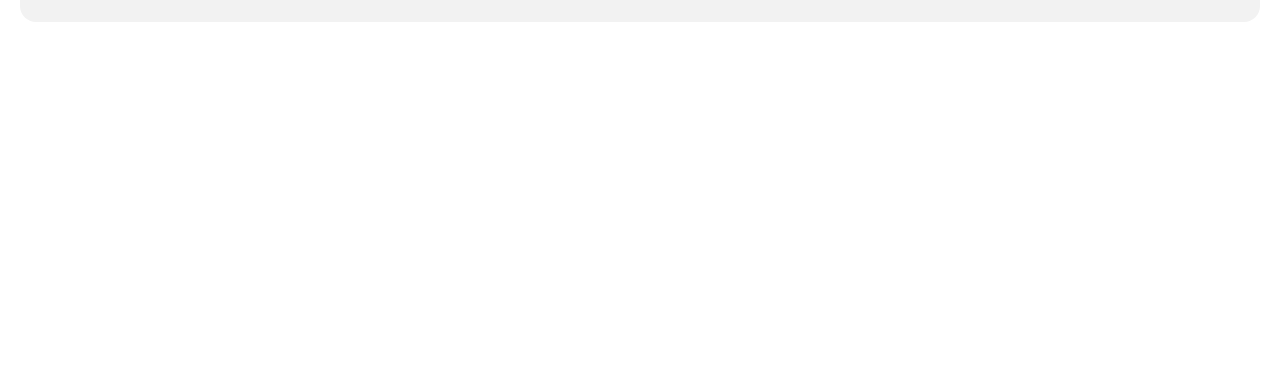
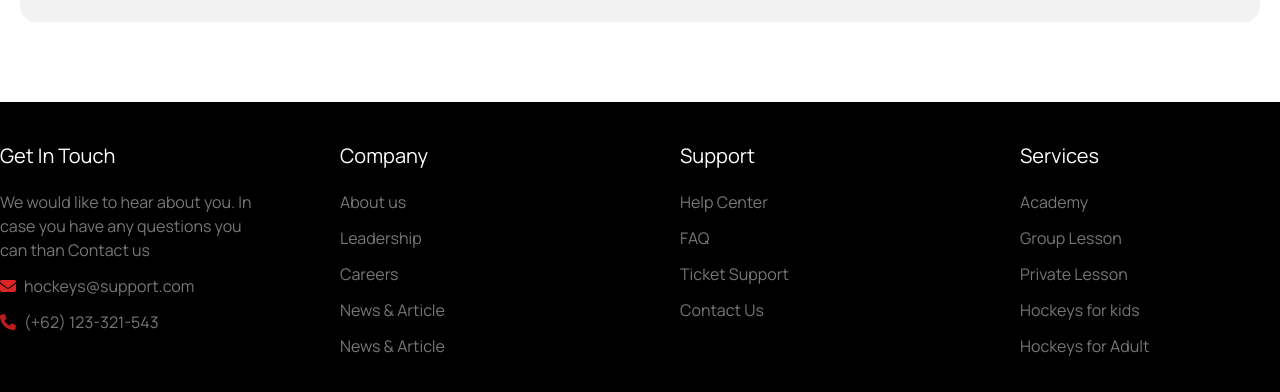
Before and after one commit to shahariar223/hockey-shop-in-bd, a plain HTML site: page index.html in a window 1280 px wide. Shown: the part 5847-6239 px from the top of the page. Before the commit the page ends 5909 px from the top, so only its background shows below. Drawn offline with nearby package versions, Linux system fonts and the light colour scheme.

Commit message:
footer done

```diff
--- a/index.html
+++ b/index.html
@@ -40,6 +40,7 @@
     </script>
 </head>
 <body class="manrope">
+    <!-- header section -->
     <header class="max-w-screen-xl mx-auto my-10">
         <!-- nav bar -->
         <div class="navbar mt-16 bg-base-100">
@@ -135,6 +136,7 @@
           </div>
 
     </header>
+    <!-- main section -->
     <main class="max-w-screen-xl mx-auto">
       <!-- Percentage Section -->
       <section>
@@ -620,7 +622,61 @@
           </footer>
          </div>
        </section>
+    </main>
+    <!-- footer section -->
+    <footer class=" mt-20 py-10 bg-black">
+      <div class="container mx-auto">
+        <div class="space-y-10 md:space-y-0 grid grid-cols-4  md:gap-20 ">
+          <!-- 1st nav -->
+          <div class="col-span-4 md:col-span-2 lg:col-span-1">
+            <div class="space-y-3 flex flex-col  items-center text-center lg:text-start lg:items-start">
+              <h1 class="text-xl text-white mb-2">Get In Touch</h1>
+              <h1 class="text-[#ffffff77] px-4 md:px-0">We would like to hear about you. In case you have any questions you can than Contact us</h1>
+              <div class="flex items-center gap-2">
+                <i class="fa-solid fa-envelope text-red-600"></i>
+                <p class="text-[#ffffff77]">hockeys@support.com</p>
+              </div>
+              <div class="flex items-center text-center gap-2">
+                  <i class="fa-solid fa-phone text-red-700"></i>
+                  <p class="text-[#ffffff77]">(+62) 123-321-543</p>
+              </div>
+            </div>
+          </div>
+          <!-- 2ed nav -->
+         <div class="col-span-2 lg:col-span-1">
+          <div class="space-y-3 flex flex-col justify-center items-center text-center lg:text-start lg:items-start">
+            <h1 class="text-xl text-white mb-2">Company</h1>
+            <a class="text-[#ffffff77] hover:bg-slate-700 rounded-sm" href="">About us</a>
+            <a class="text-[#ffffff77] hover:bg-slate-700 rounded-sm" href="">Leadership</a>
+            <a class="text-[#ffffff77] hover:bg-slate-700 rounded-sm" href="">Careers</a>
+            <a class="text-[#ffffff77] hover:bg-slate-700 rounded-sm" href="">News & Article</a>
+            <a class="text-[#ffffff77] hover:bg-slate-700 rounded-sm" href="">News & Article</a>
+          </div>
+         </div>
+          <!-- 3ed nav -->
+          <div class="col-span-2 lg:col-span-1">
+            <div class="space-y-3 flex flex-col justify-center items-center text-center lg:text-start lg:items-start">
+              <h1 class="text-xl text-white mb-2">Support</h1>
+              <a class="text-[#ffffff77] hover:bg-slate-700 rounded-sm" href="">Help Center</a>
+              <a class="text-[#ffffff77] hover:bg-slate-700 rounded-sm" href="">FAQ</a>
+              <a class="text-[#ffffff77] hover:bg-slate-700 rounded-sm" href="">Ticket Support</a>
+              <a class="text-[#ffffff77] hover:bg-slate-700 rounded-sm" href="">Contact Us</a>
+            </div>
+          </div>
+          <!-- 4th nav -->
+          <div class="col-span-4 md:col-span-2 lg:col-span-1">
+            <div class="space-y-3 flex flex-col justify-center items-center text-center lg:text-start lg:items-start">
+              <h1 class="text-xl text-white mb-2">Services</h1>
+              <a class="text-[#ffffff77] hover:bg-slate-700 rounded-sm" href="">Academy</a>
+              <a class="text-[#ffffff77] hover:bg-slate-700 rounded-sm" href="">Group Lesson</a>
+              <a class="text-[#ffffff77] hover:bg-slate-700 rounded-sm" href="">Private Lesson</a>
+              <a class="text-[#ffffff77] hover:bg-slate-700 rounded-sm" href="">Hockeys for kids</a>
+              <a class="text-[#ffffff77] hover:bg-slate-700 rounded-sm" href="">Hockeys for Adult</a>
+            </div>
+          </div>
+        </div>
+      </div>
+    </footer>
 
-    </main>
 </body>
 </html>
```
